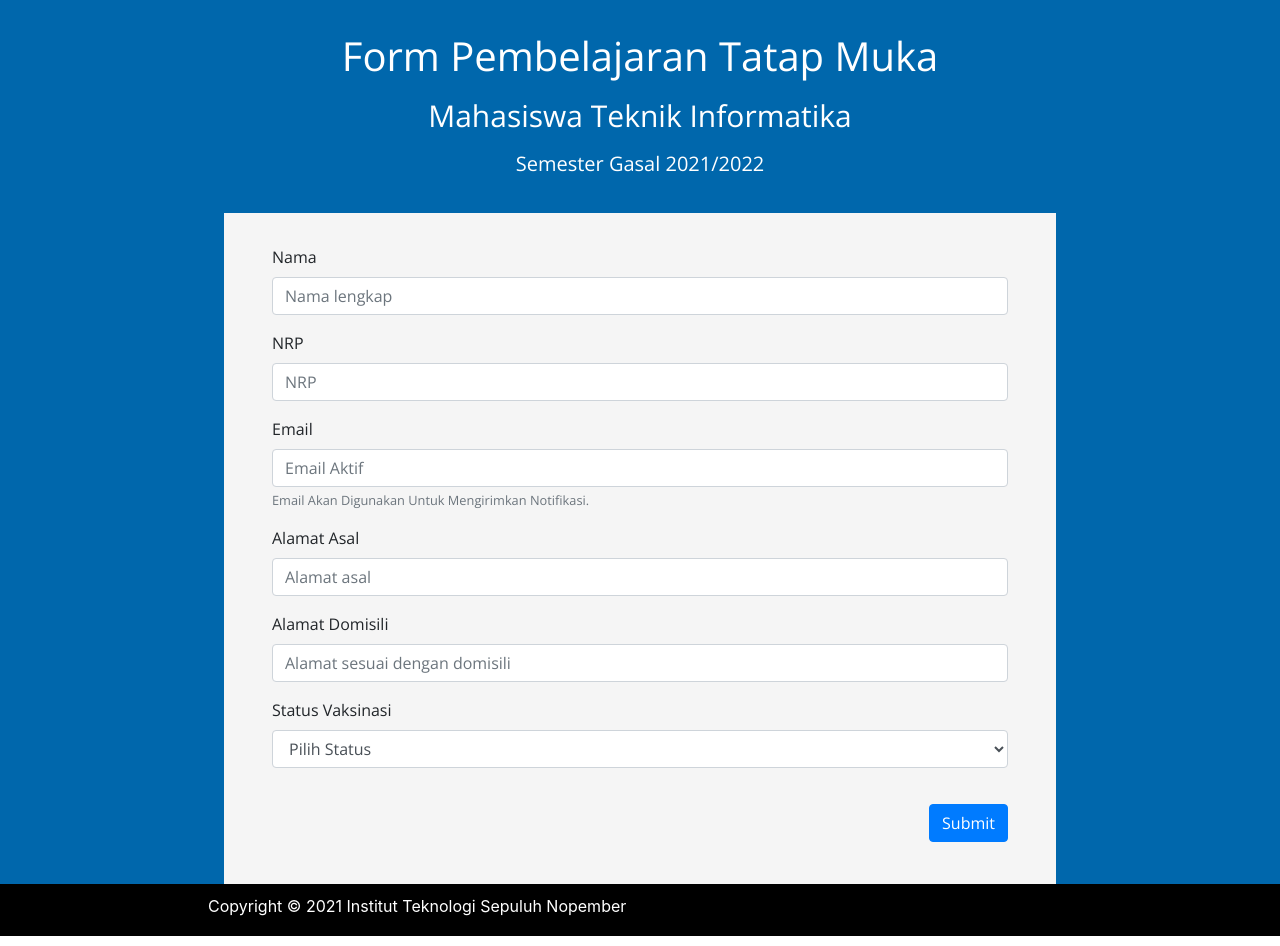
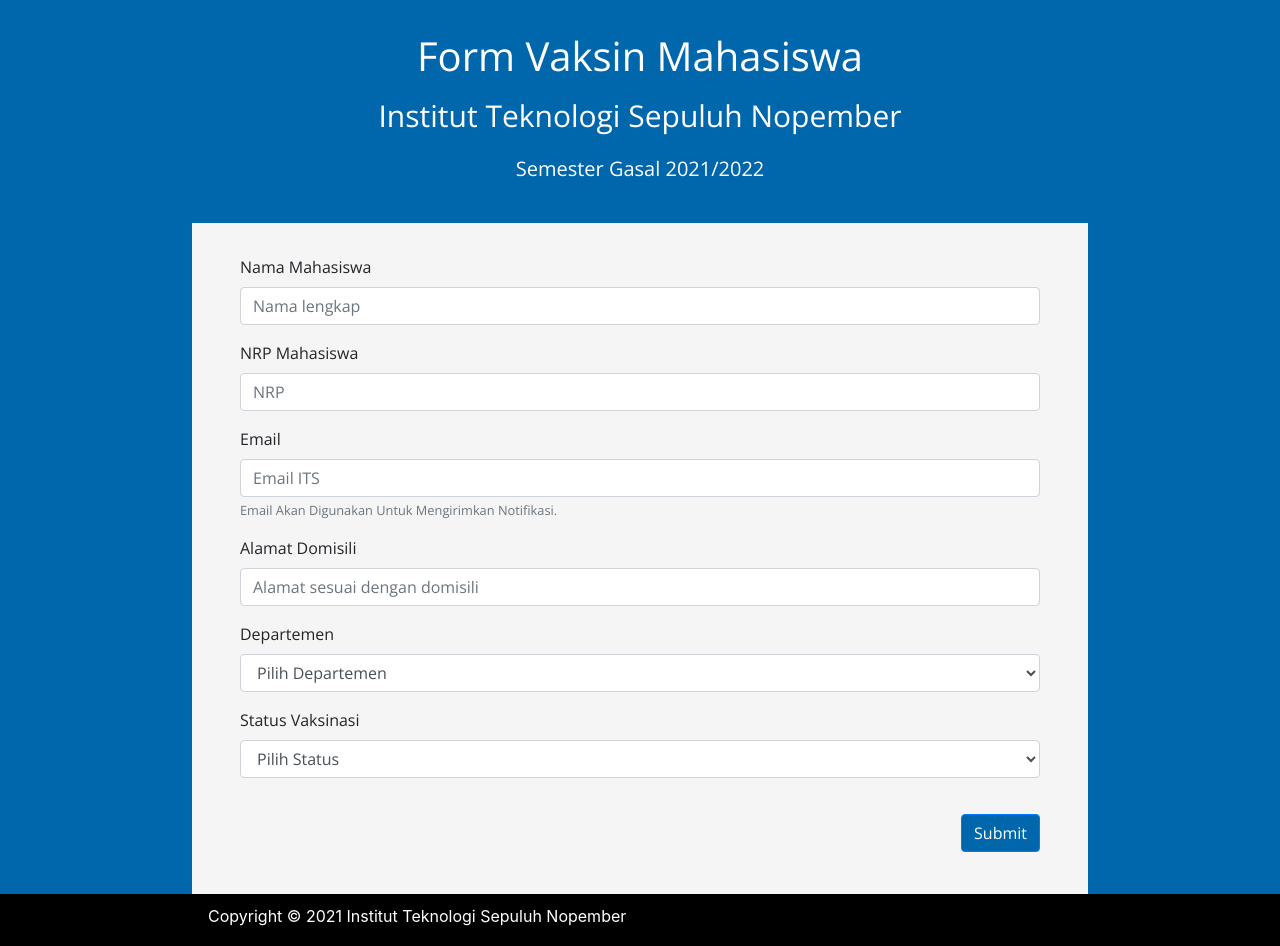
Before and after one commit to erzajanitra/pweb-tugas-5, a plain HTML site: page index.html in a window 1280 px wide. Drawn offline with nearby package versions, Linux system fonts and the light colour scheme.

Commit message:
update field dan judul form

```diff
--- a/index.html
+++ b/index.html
@@ -12,33 +12,40 @@
     <!-- nama, nim,matkul,dosen -- muncul rekomendasi ketika masukin huruf -->
     <body>
         <div class="header">
-            <h1>Form Pembelajaran Tatap Muka</h1>
-            <h2>Mahasiswa Teknik Informatika</h2>
+            <h1>Form Vaksin Mahasiswa</h1>
+            <h2>Institut Teknologi Sepuluh Nopember</h2>
             <h3>Semester Gasal 2021/2022</h3>
         </div>
         <div class="forms">
         <div class="container">
             <form name="formPendaftaran" action="daftar.php" method="post" onsubmit="return validateForm()">
                 <div class="form-group">
-                    <label>Nama</label>
+                    <label>Nama Mahasiswa</label>
                     <input type="text" name="nama" placeholder="Nama lengkap" class="form-control" required maxlength="40" minlength="3">
                 </div>
                 <div class="form-group">
-                    <label>NRP</label>
+                    <label>NRP Mahasiswa</label>
                     <input type="text" name="nrp" placeholder="NRP" class="form-control" required maxlength="40" minlength="3">
                 </div>
                 <div class="form-group">
                     <label>Email</label>
-                    <input type="email" name="email" placeholder="Email Aktif" class="form-control">
+                    <input type="email" name="email" placeholder="Email ITS" class="form-control">
                     <small id="emailHelp" class="form-text text-muted">Email Akan Digunakan Untuk Mengirimkan Notifikasi.</small>
-                </div>
-                <div class="form-group">
-                    <label>Alamat Asal</label>
-                    <input type="text" name="alamatAsal" placeholder="Alamat asal" class="form-control" required maxlength="40" minlength="3">
                 </div>
                 <div class="form-group">
                     <label>Alamat Domisili</label>
                     <input type="text" name="alamatDom" placeholder="Alamat sesuai dengan domisili" class="form-control" required maxlength="40" minlength="3">
+                </div>
+                <div class="form-group">
+                    <label>Departemen</label>
+                    <select name="dep" class="form-control">
+                            <option value="0">Pilih Departemen</option>
+                            <option value="1">Teknik Informatika</option>
+                            <option value="2">Teknik Elektro</option>
+                            <option value="3">Teknik Komputer</option>
+                            <option value="4">Sistem Informasi</option>
+                            <option value="5">Teknologi Informasi</option>
+                        </select>
                 </div>
                 <div class="form-group", style="padding-bottom: 20px;">
                     <label>Status Vaksinasi</label>
@@ -49,7 +56,7 @@
                             <option value="3">Dosis 2</option>
                         </select>
                 </div>
-                <button type="submit" class="btn btn-primary", style="float: right;">Submit</button>
+                <button type="submit" class="btn btn-primary", style="float: right; background-color: #0067AC;">Submit</button>
             </form>
         </div>
         <div class="footer">
@@ -70,7 +77,7 @@
                     return false;
                 }
                 if (document.forms["formPendaftaran"]["status"].selectedIndex < 1) {
-                    alert("Pilih status.");
+                    alert("Pilih status");
                     document.forms["formPendaftaran"]["status"].focus();
                     return false;
                 }
@@ -79,9 +86,9 @@
                     document.forms["formPendaftaran"]["nrp"].focus();
                     return false;
                 }
-                if (document.forms["formPendaftaran"]["alamatAsal"].value == "") {
-                    alert("Alamat Asal Tidak Boleh Kosong");
-                    document.forms["formPendaftaran"]["alamatAsal"].focus();
+                if (document.forms["formPendaftaran"]["dep"].value == "") {
+                    alert("Pilih Departemen");
+                    document.forms["formPendaftaran"]["dep"].focus();
                     return false;
                 }
                 if (document.forms["formPendaftaran"]["alamatDom"].value == "") {
--- a/main.css
+++ b/main.css
@@ -1,6 +1,6 @@
 .container{
     font-family: 'Open Sans', sans-serif;
-    width: 65%;
+    width: 70%;
     height: auto;
     background-color: #f5f5f5;
     padding-top: 2rem;
@@ -23,11 +23,11 @@
 }
 .header h2{
     font-size: 30px;
-    padding-bottom: 10px;
+    padding-bottom: 15px;
  }
  .header h3{
     font-size: 20px;
-    padding-bottom: 5px;
+    padding-bottom: 10px;
  }
 .forms{
     background-color: #0067AC;
```
